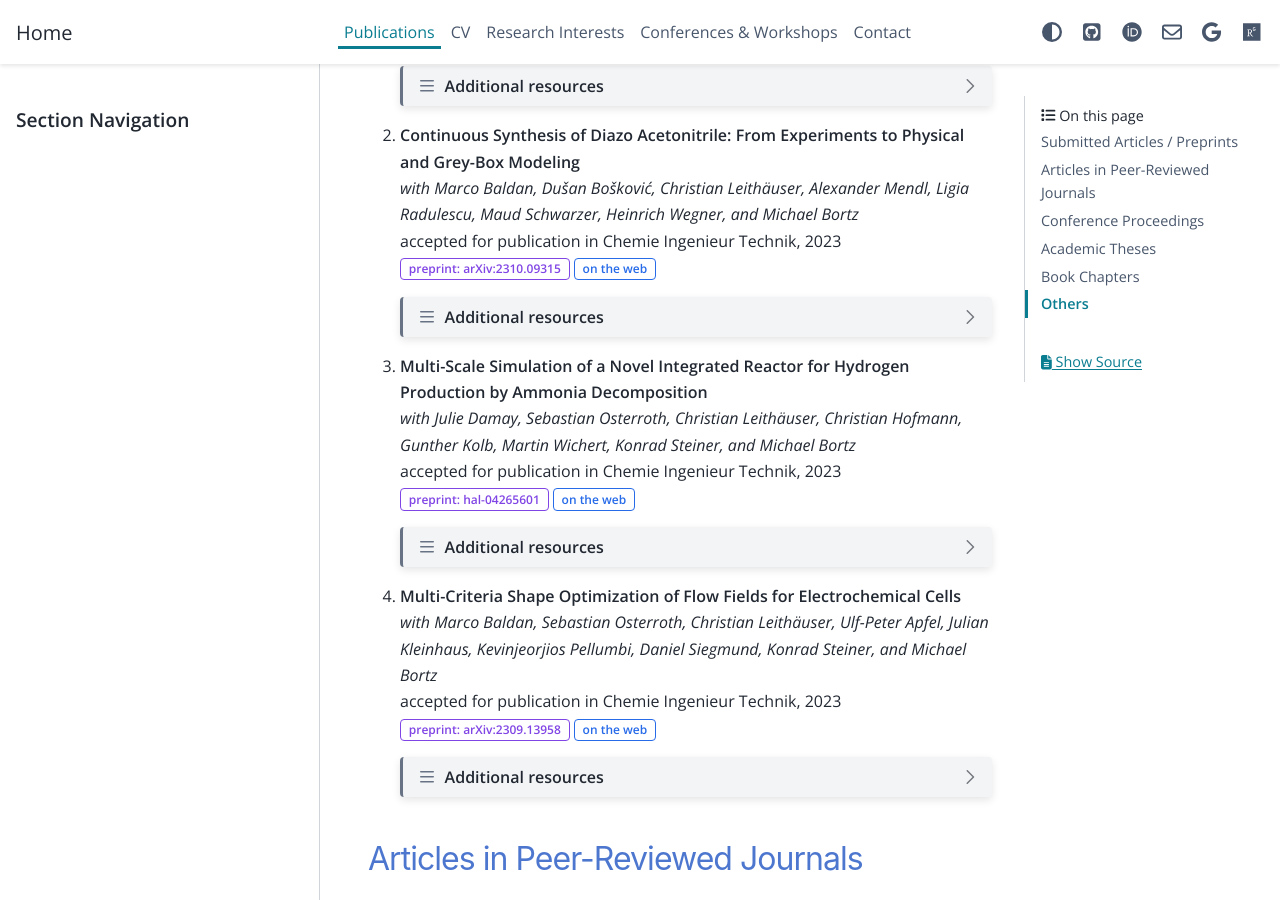
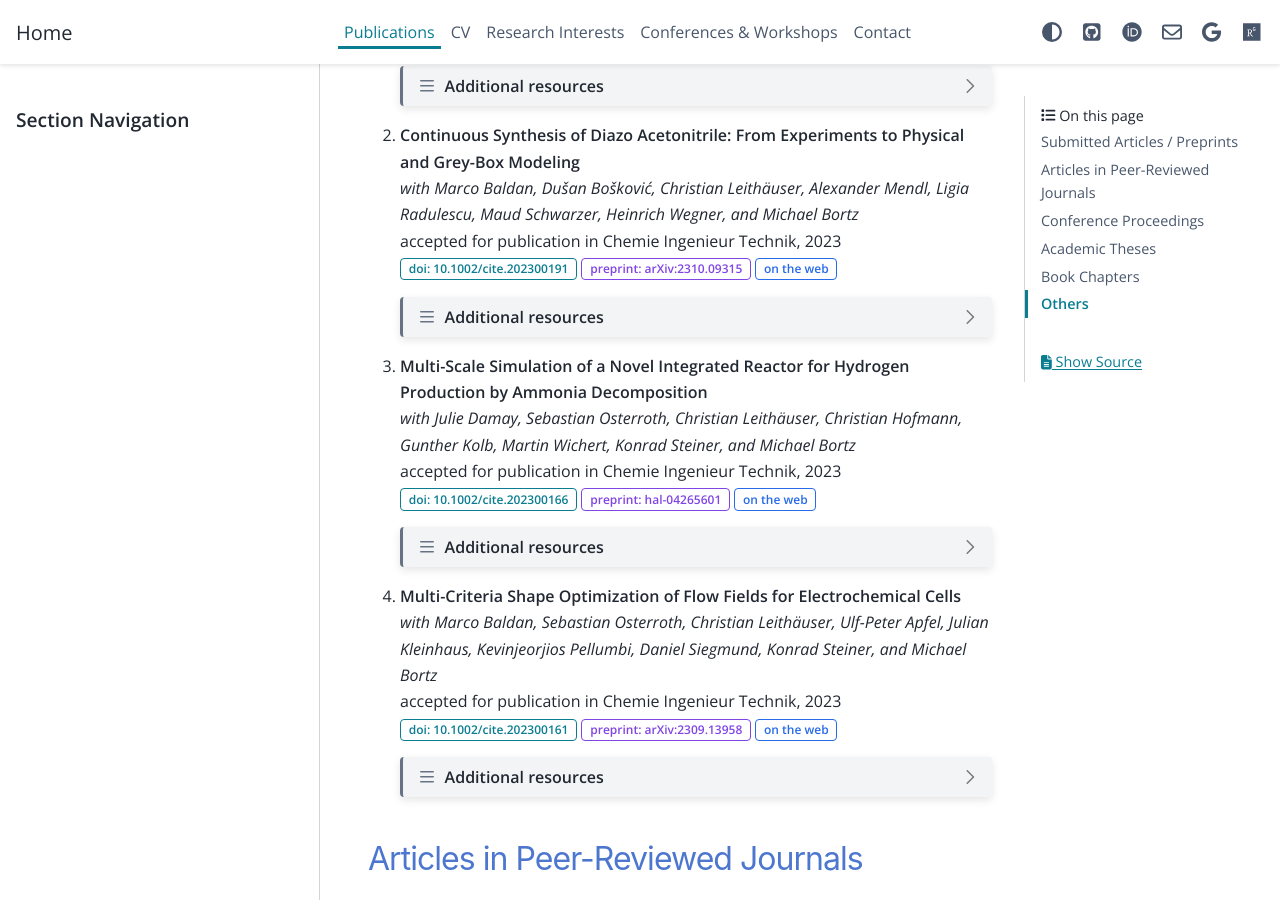
Before and after one commit to sblauth/sblauth.github.io, a Sphinx documentation site: the page built from source/publications.rst, in a window 1280 px wide and 900 px high, scrolled down 372 px. Built offline with Sphinx 7.4.7 and the PyData theme 0.15.4, drawn with Linux system fonts in a browser that asks for light colours.

Commit message:
update publications

```diff
--- a/source/publications.rst
+++ b/source/publications.rst
@@ -36,7 +36,7 @@ Submitted Articles / Preprints
 #. | **Continuous Synthesis of Diazo Acetonitrile: From Experiments to Physical and Grey-Box Modeling**
    | *with Marco Baldan, Dušan Bošković, Christian Leithäuser, Alexander Mendl, Ligia Radulescu, Maud Schwarzer, Heinrich Wegner, and Michael Bortz*
    | accepted for publication in Chemie Ingenieur Technik, 2023
-   | :bdg-link-secondary-line:`preprint: arXiv:2310.09315 <https://arxiv.org/abs/2310.09315>` :bdg-link-info-line:`on the web <https://www.shapid.fraunhofer.de/en.html>`
+   | :bdg-link-primary-line:`doi: 10.1002/cite.202300191 <https://doi.org/10.1002/cite.202300191>` :bdg-link-secondary-line:`preprint: arXiv:2310.09315 <https://arxiv.org/abs/2310.09315>` :bdg-link-info-line:`on the web <https://www.shapid.fraunhofer.de/en.html>`
 
    .. dropdown:: Additional resources
       :icon: three-bars
@@ -64,7 +64,7 @@ Submitted Articles / Preprints
 #. | **Multi-Scale Simulation of a Novel Integrated Reactor for Hydrogen Production by Ammonia Decomposition**
    | *with Julie Damay, Sebastian Osterroth, Christian Leithäuser, Christian Hofmann, Gunther Kolb, Martin Wichert, Konrad Steiner, and Michael Bortz*
    | accepted for publication in Chemie Ingenieur Technik, 2023
-   | :bdg-link-secondary-line:`preprint: hal-04265601 <https://hal.science/hal-04265601>` :bdg-link-info-line:`on the web <https://www.itwm.fraunhofer.de/en/fields-of-application/renewable-energy-sustainability/ammonpaktor.html>`
+   | :bdg-link-primary-line:`doi: 10.1002/cite.202300166 <https://doi.org/10.1002/cite.202300166>` :bdg-link-secondary-line:`preprint: hal-04265601 <https://hal.science/hal-04265601>` :bdg-link-info-line:`on the web <https://www.itwm.fraunhofer.de/en/fields-of-application/renewable-energy-sustainability/ammonpaktor.html>`
 
    .. dropdown:: Additional resources
       :icon: three-bars
@@ -96,7 +96,7 @@ Submitted Articles / Preprints
 #. | **Multi-Criteria Shape Optimization of Flow Fields for Electrochemical Cells**
    | *with Marco Baldan, Sebastian Osterroth, Christian Leithäuser, Ulf-Peter Apfel, Julian Kleinhaus, Kevinjeorjios Pellumbi, Daniel Siegmund, Konrad Steiner, and Michael Bortz*
    | accepted for publication in Chemie Ingenieur Technik, 2023
-   | :bdg-link-secondary-line:`preprint: arXiv:2309.13958 <https://arxiv.org/abs/2309.13958>` :bdg-link-info-line:`on the web <https://www.shapid.fraunhofer.de/en.html>`
+   | :bdg-link-primary-line:`doi: 10.1002/cite.202300161 <https://doi.org/10.1002/cite.202300161>` :bdg-link-secondary-line:`preprint: arXiv:2309.13958 <https://arxiv.org/abs/2309.13958>` :bdg-link-info-line:`on the web <https://www.shapid.fraunhofer.de/en.html>`
 
    .. dropdown:: Additional resources
       :icon: three-bars
```
